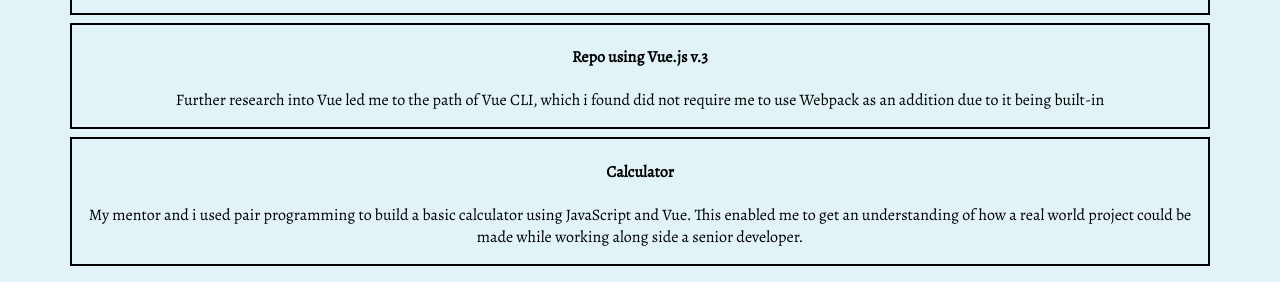
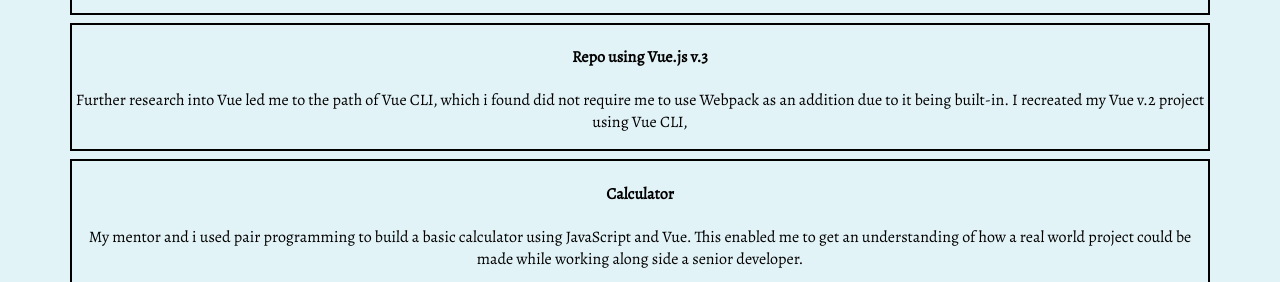
Before and after one commit to mace-akkari/portfolio, a website built with webpack: page src/index.html in a window 1280 px wide. Shown: the part 858-1140 px from the top of the page. Built offline with nearby package versions, Linux system fonts and the light colour scheme; files whose address does not match are found by name.

Commit message:
add vue work

```diff
--- a/src/index.html
+++ b/src/index.html
@@ -67,7 +67,7 @@
             <h4>Repo using Vue.js v.3</h4>
             <ul>
               <li> Further research into Vue led me to the path of Vue CLI, which i found did not require me to use Webpack as
-                an addition due to it being built-in
+                an addition due to it being built-in. I recreated my Vue v.2 project using Vue CLI,
               <li></li>
           </article>
           <article class="project">
```
